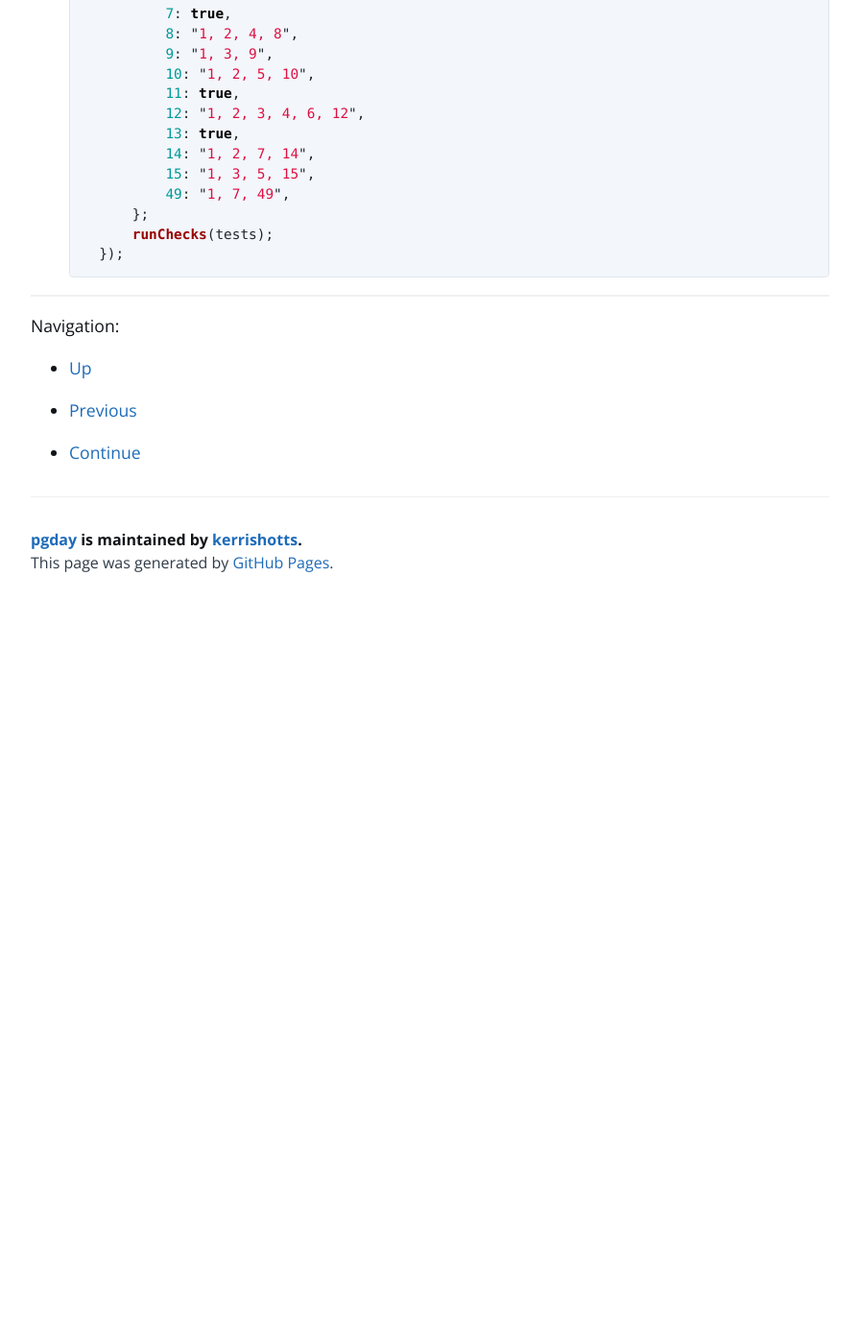
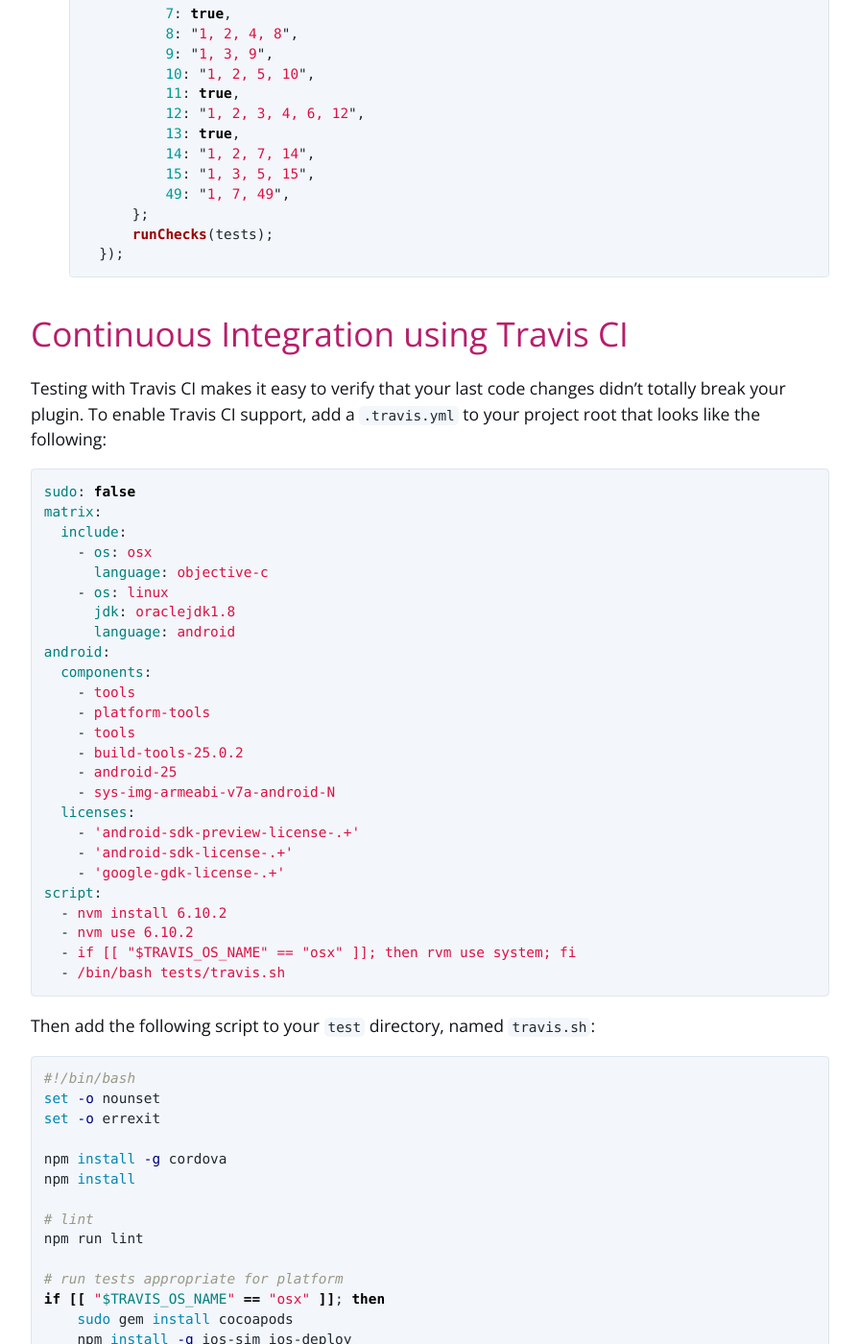
Before and after one commit to kerrishotts/pgday, a Jekyll site: the page built from workshops/2017/campp/testing.md, in a window 1280 px wide and 1400 px high, scrolled down 6108 px. Shown: the whole window at 96% size, without its empty margins (192-1087 px from the left). Built offline with Jekyll 4.4.1, drawn with Linux system fonts in a browser that asks for light colours; before the commit the page ends 6738 px from its top, so only the background shows below that; some of the changed text lies outside the part shown.

Commit message:
ordering

````diff
--- a/workshops/2017/campp/testing.md
+++ b/workshops/2017/campp/testing.md
@@ -252,3 +252,62 @@
         runChecks(tests);
     });
     ```
+
+# Continuous Integration using Travis CI
+
+Testing with Travis CI makes it easy to verify that your last code changes didn't totally break your plugin. To enable Travis CI support, add a `.travis.yml` to your project root that looks like the following:
+
+```yml
+sudo: false
+matrix:
+  include:
+    - os: osx
+      language: objective-c
+    - os: linux
+      jdk: oraclejdk1.8
+      language: android
+android:
+  components:
+    - tools
+    - platform-tools
+    - tools
+    - build-tools-25.0.2
+    - android-25
+    - sys-img-armeabi-v7a-android-N
+  licenses:
+    - 'android-sdk-preview-license-.+'
+    - 'android-sdk-license-.+'
+    - 'google-gdk-license-.+'
+script:
+  - nvm install 6.10.2
+  - nvm use 6.10.2
+  - if [[ "$TRAVIS_OS_NAME" == "osx" ]]; then rvm use system; fi
+  - /bin/bash tests/travis.sh
+```
+
+Then add the following script to your `test` directory, named `travis.sh`:
+
+```sh
+#!/bin/bash
+set -o nounset
+set -o errexit
+
+npm install -g cordova
+npm install
+
+# lint
+npm run lint
+
+# run tests appropriate for platform
+if [[ "$TRAVIS_OS_NAME" == "osx" ]]; then
+    sudo gem install cocoapods
+    npm install -g ios-sim ios-deploy
+    npm run test:ios
+fi
+if [[ "$TRAVIS_OS_NAME" == "linux" ]]; then
+    echo no | android create avd --force -n test -t android-21 --abi armeabi-v7a
+    emulator -avd test -no-audio -no-window &
+    android-wait-for-emulator
+    npm run test:android
+fi
+```
````
Also changed, not shown: workshops/2017/campp/bridges.md (+2 -2 lines), workshops/2017/campp/index.md (+3 -3 lines).
